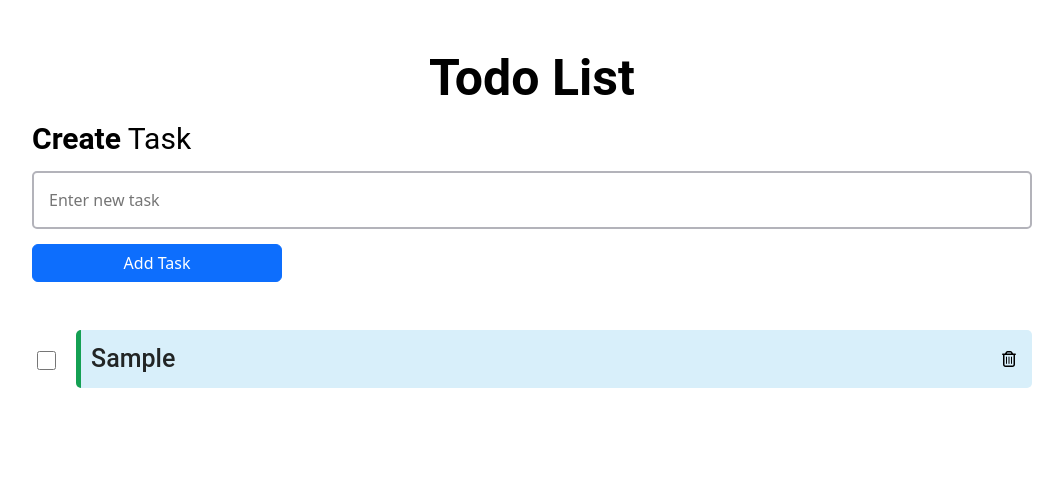
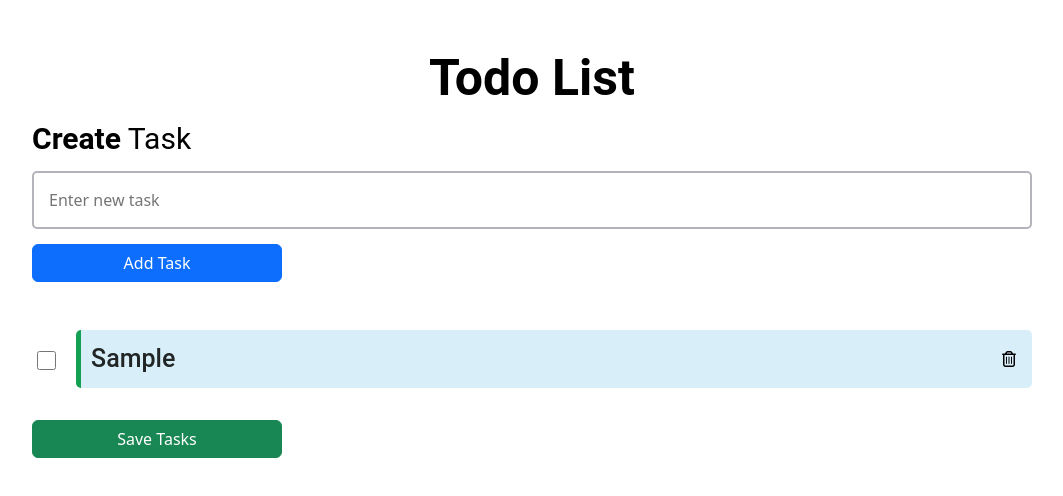
Before and after one commit to Kinsuksingh/todo-app, a React (Create React App) app: page / in a window 1280 px wide. Both pictures are taken after typing "Sample" into the empty fields and a click on the button "Add Task". Shown: the top 496 px of the page, without its empty margins (108-1171 px from the left). Built offline with nearby package versions, Linux system fonts and the light colour scheme.

Commit message:
Adding Save Tasks Button

```diff
--- a/src/App.css
+++ b/src/App.css
@@ -11,3 +11,7 @@
     max-width: 1000px;
     padding: 0px;
 }
+
+.btn-section{
+    max-width: 1000px;
+}
--- a/src/App.js
+++ b/src/App.js
@@ -5,7 +5,7 @@ import './App.css';
 
 class App extends React.Component {
   state = {
-      tasks: [],
+    tasks: [],
   };
 
   addTask = (newTask) => {
@@ -20,17 +20,31 @@ class App extends React.Component {
     this.setState({ tasks: updatedTasks });
   };
 
+  toggleTaskStatus = (taskId) => {
+    const { tasks } = this.state;
+    const updatedTasks = tasks.map((task) => {
+      return task.id===taskId? {...task, completed: !task.completed} : task
+    });
+    this.setState({ tasks: updatedTasks });
+  }
+
   render() {
     const {tasks} = this.state
     return (
-      <div className="d-flex flex-column p-5">
+      <div className="d-flex flex-column align-items-center p-5">
         <h1 className="main-heading">Todo List</h1>
         <div className="d-flex flex-column align-items-center w-100">
           <TaskInput onAddTask={this.addTask} />
           <ul className='list-style mt-5 w-100'>
-            {tasks.map((task)=> <TaskList key={task.id} taskDetails={task} removeTask={this.removeTask}/>)}
+            {tasks.map((task)=> <TaskList key={task.id} taskDetails={task} removeTask={this.removeTask} toggleTaskStatus={this.toggleTaskStatus}/>)}
           </ul>
         </div>
+        {
+        tasks.length>0 &&
+        <div className='w-100 btn-section' >
+          <button type="button" className="btn btn-success w-25">Save Tasks</button>
+        </div>
+        }
       </div>
     );
   }
--- a/src/components/TaskList/index.css
+++ b/src/components/TaskList/index.css
@@ -1,6 +1,7 @@
 .input-st{
     margin: 3px 20px 0px 5px;
     width: 20px;
+    cursor: pointer;
 }
 
 .task-style{
--- a/src/components/TaskList/index.js
+++ b/src/components/TaskList/index.js
@@ -3,16 +3,19 @@ import { faTrashCan } from '@fortawesome/free-regular-svg-icons';
 import './index.css'
 
 const TaskList = (props) => {
-    const {taskDetails, removeTask} = props
+    const {taskDetails, removeTask, toggleTaskStatus} = props
     const {id, text, completed} = taskDetails
     const deleteTask = () => {
         removeTask(id)
     }
+    const markComplete = () => {
+        toggleTaskStatus(id)
+    }
     return(
         <li className='d-flex mb-3'>
-            <input className='input-st' type="checkbox" />
+            <input onClick={markComplete} className='input-st' type="checkbox" />
             <div className='d-flex justify-content-between align-items-center w-100 task-style' >
-                {completed ? <s>{text}</s> : <p className='mb-0 task'>{text}</p>}
+                {completed ? <p className='mb-0 task'><s>{text}</s></p> : <p className='mb-0 task'>{text}</p>}
                 <button className='custom-btn' onClick={deleteTask} ><FontAwesomeIcon icon={faTrashCan} /></button>
             </div>
         </li>
```
Also changed, not shown: src/components/TaskInput/index.js (+2 -5 lines), src/components/TaskInput/index.css (line endings or trailing spaces).
